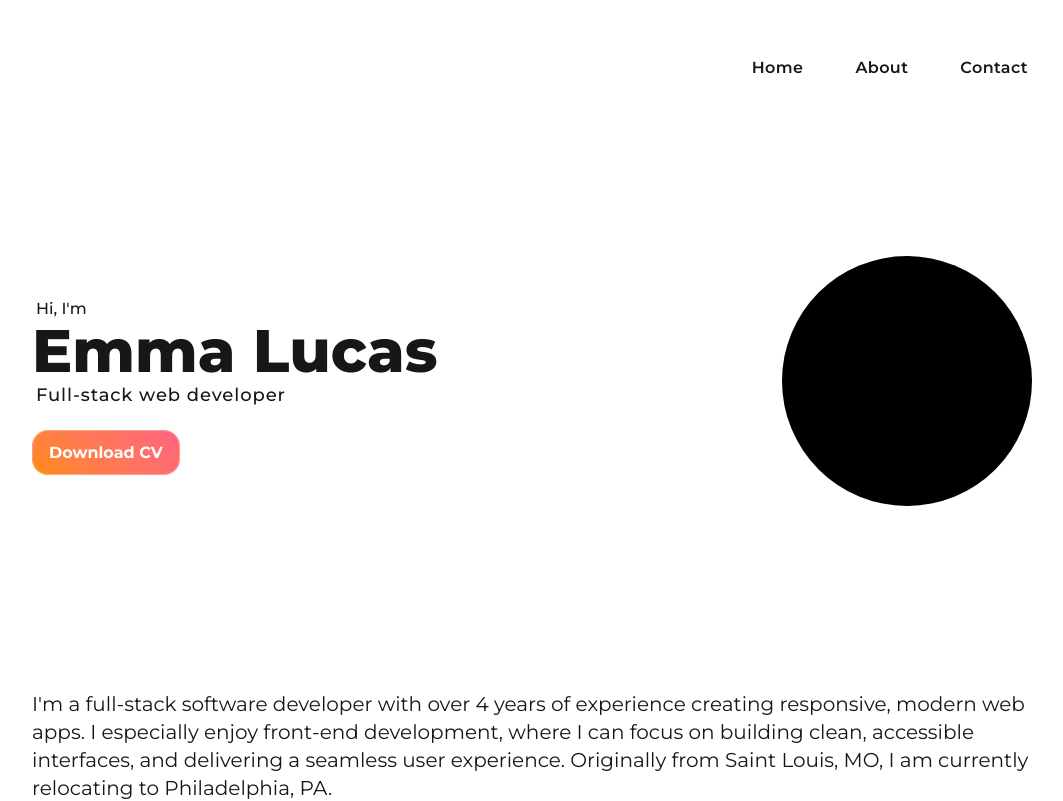
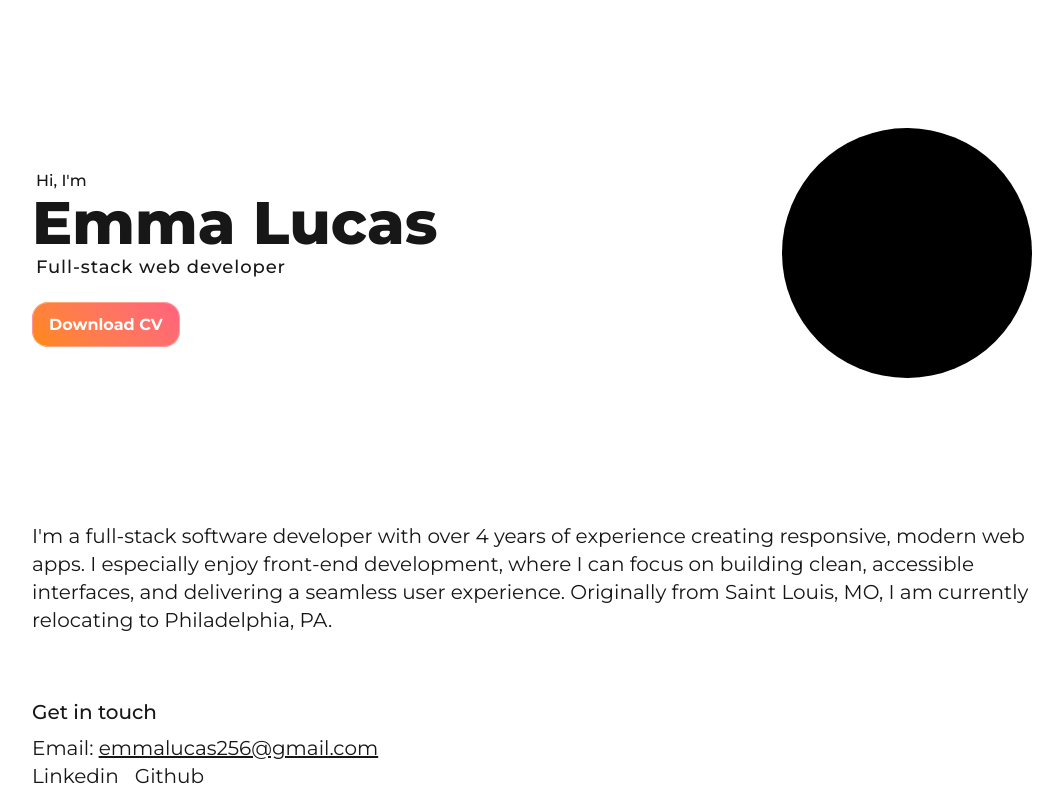
Before and after one commit to emlucas/portfolio, a Next.js app: page / in a window 1280 px wide. Shown: the top 801 px of the page, without its empty margins (108-1171 px from the left). Built offline with nearby package versions, Linux system fonts and the light colour scheme.

Commit message:
Remove navigation bar

```diff
--- a/package.json
+++ b/package.json
@@ -9,6 +9,8 @@
     "lint": "next lint"
   },
   "dependencies": {
+    "@gsap/react": "^2.1.2",
+    "gsap": "^3.13.0",
     "next": "15.4.3",
     "react": "19.1.0",
     "react-dom": "19.1.0",
--- a/src/app/globals.css
+++ b/src/app/globals.css
@@ -34,10 +34,16 @@ header {
 }
 
 .ctaButton {
-    background: #fd1d6b;
+    background: var(--color-rose-400);
     /*background: linear-gradient(270deg, rgba(253, 29, 107, 1) 0%, rgba(252, 176, 69, 1) 100%);*/
     background: linear-gradient(45deg, var(--color-orange-400) 0%, var(--color-rose-400) 100%);
     color: white;
 
     transition: box-shadow 0.3s;
 }
+
+.activeNav {
+    /*width: 308px;*/
+    background: var(--color-rose-400);
+    background: linear-gradient(to right, var(--color-orange-400) 0%, var(--color-rose-400) 100%);
+}
--- /dev/null
+++ b/src/app/header/activeNavigation.tsx
@@ -0,0 +1,27 @@
+'use client'
+
+import gsap from "gsap";
+import {useGSAP} from "@gsap/react";
+import {useLayoutEffect, useRef, useState} from "react";
+
+gsap.registerPlugin(useGSAP);
+
+const ActiveNavigation = () => {
+	const ref = useRef<any>(null)
+	const [activeNavWidth, setActiveNavWidth] = useState(0);
+
+
+	useLayoutEffect(() => {
+		const width = ref.current.parentElement.clientWidth;
+		setActiveNavWidth(width);
+	}, []);
+
+	useGSAP(() => {
+	})
+
+	return (
+		<div className={`activeNav w-[${activeNavWidth}px] h-2`} ref={ref} aria-hidden></div>
+	)
+}
+
+export default ActiveNavigation;
--- a/src/app/header/header.tsx
+++ b/src/app/header/header.tsx
@@ -6,7 +6,7 @@ interface HeaderProps {
 
 const Header = (props: HeaderProps) => {
 	return (
-		<header className={'flex w-full justify-center fixed top-0 pt-14 pb-4 bg-white'}>
+		<header className={'flex w-full justify-center fixed top-0 pt-14 pb-4 bg-(--background)'}>
 			<div className={'flex justify-end z-10 ' + props.width}>
 				<nav className={'flex gap-5'}>
 					<HeaderButton target={'home'}>Home</HeaderButton>
--- a/src/app/homepage/headline.tsx
+++ b/src/app/homepage/headline.tsx
@@ -2,7 +2,7 @@ import HeadlineImage from "@/app/homepage/headlineImage";
 
 const Headline = () => {
 	return (
-		<section className={'flex justify-between w-full pt-64 pb-28'} id={'home'}>
+		<section className={'flex justify-between w-full pt-32 pb-28'} id={'home'}>
 			<div className={'flex flex-col items-start justify-center'}>
 				<span className={'font-medium pl-1'}>Hi, I'm</span>
 				<h1 className={'font-extrabold text-6xl'} id={'my-name'}>
--- a/src/app/info/about.tsx
+++ b/src/app/info/about.tsx
@@ -1,6 +1,6 @@
 const About = () => {
 	return (
-		<section className={'text-xl py-18'} id={'about'}>
+		<section className={'text-xl py-8'} id={'about'}>
 			I'm a full-stack software developer with over 4 years of experience creating responsive, modern web apps. I
 			especially enjoy front-end development, where I can focus
 			on building clean, accessible interfaces, and delivering a seamless user experience. Originally from
--- a/src/app/info/contact.tsx
+++ b/src/app/info/contact.tsx
@@ -1,7 +1,7 @@
 const Contact = () => {
 	return (
-		<section className={'flex flex-col text-xl py-18'} id={'contact'}>
-			<h3 className={'font-medium italic mb-2'}>Get in touch</h3>
+		<section className={'flex flex-col text-xl py-8'} id={'contact'}>
+			<h3 className={'font-medium mb-2'}>Get in touch</h3>
 			<div>
 				<span>Email: </span>
 				<a className={'underline'} href={'mailto:emmalucas256@gmail.com'}>emmalucas256@gmail.com</a>
--- a/src/app/page.tsx
+++ b/src/app/page.tsx
@@ -1,5 +1,4 @@
 import Headline from "@/app/homepage/headline";
-import Header from "@/app/header/header"
 import About from "@/app/info/about";
 import Contact from "@/app/info/contact";
 
@@ -8,7 +7,7 @@ export default function Home() {
 
 	return (
 		<div className={'flex flex-col items-center min-w-screen min-h-screen'}>
-			<Header width={width}/>
+			{/*<Header width={width}/>*/}
 
 			<main className={'flex flex-col px-3 pb-3 ' + width}>
 				<Headline/>
```
Also changed, not shown: 1 other file (tests, documents, lock files or other folders).
